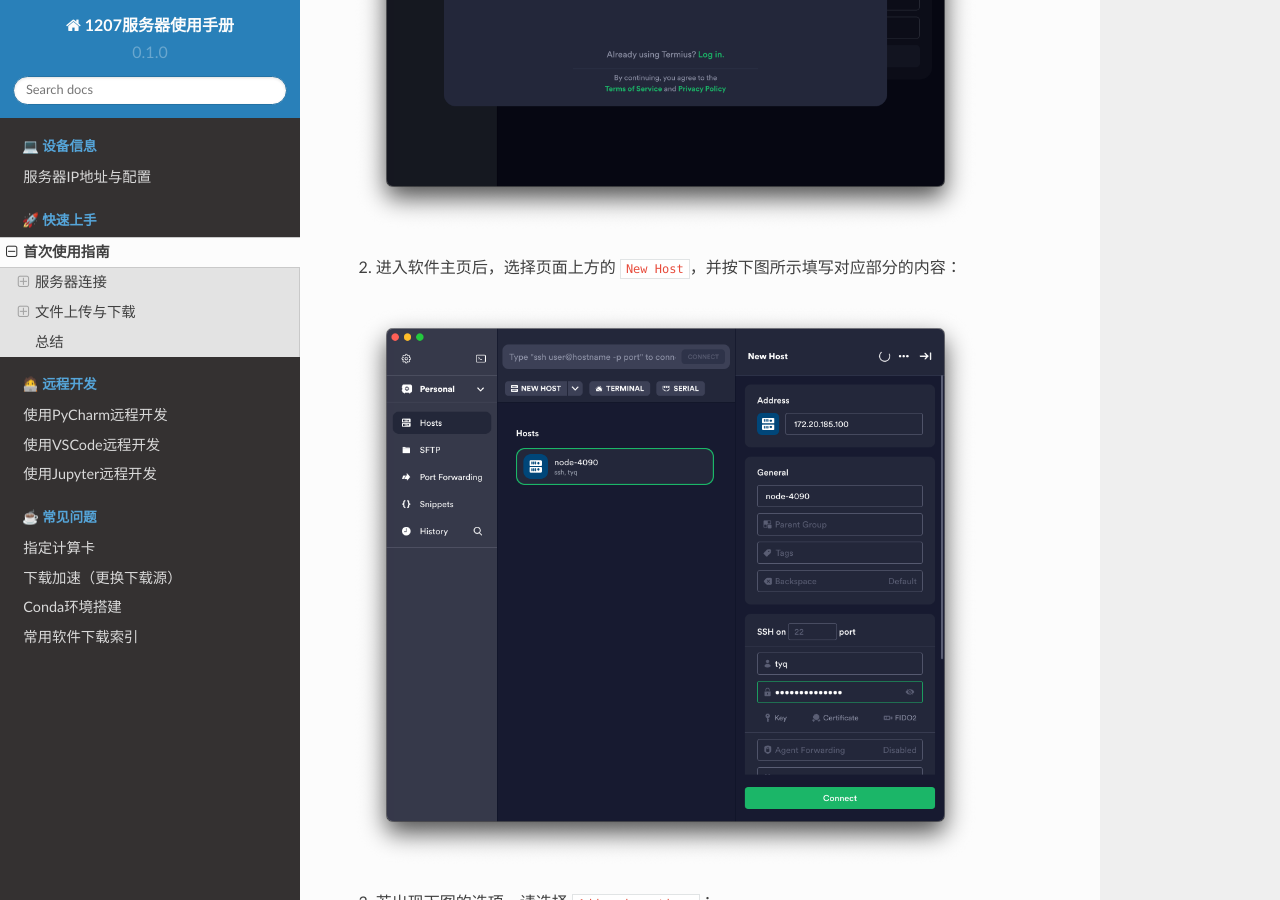
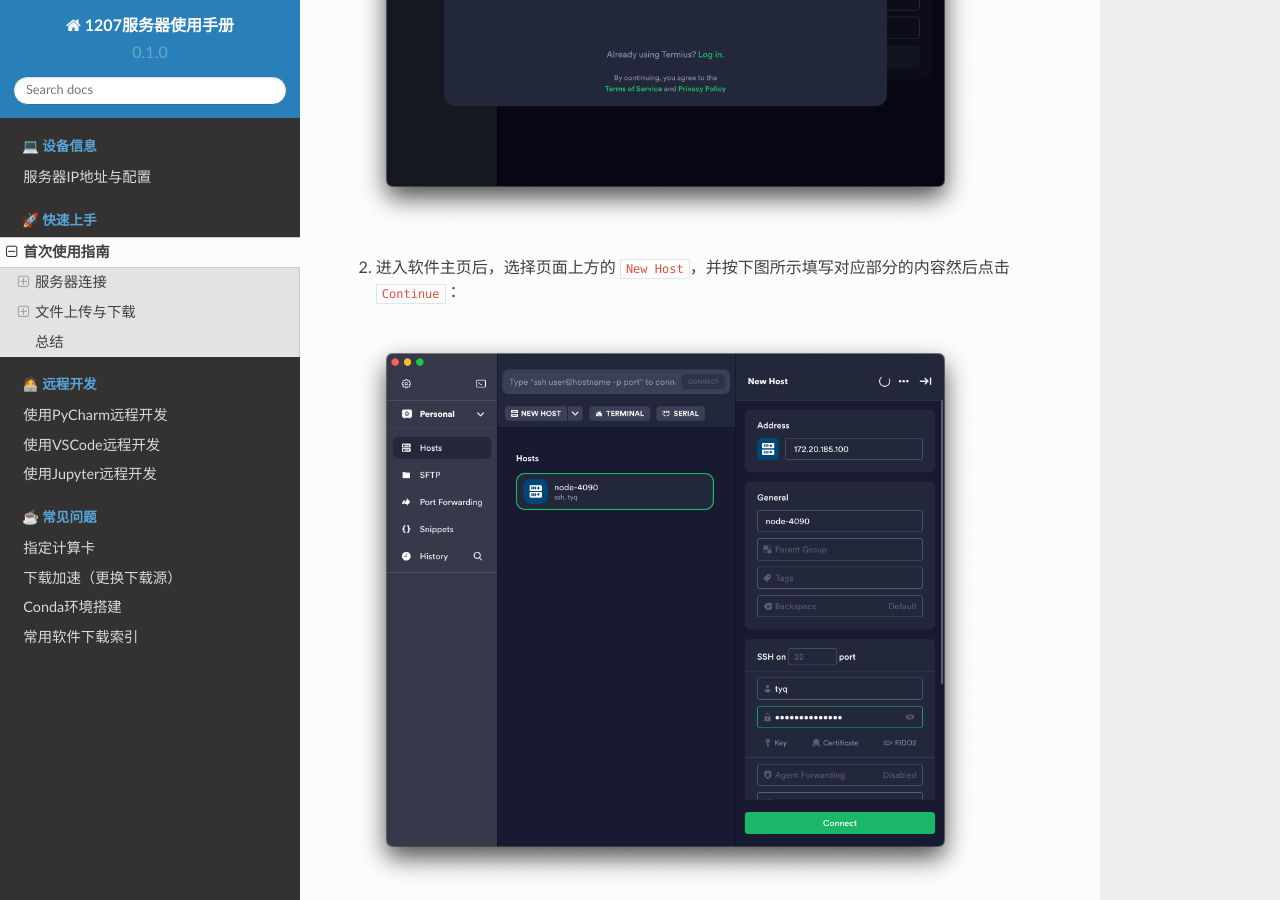
Before and after one commit to TangYuanqing/1207-server-docs, a Sphinx documentation site: the page built from docs/source/tutorial/first.rst, in a window 1280 px wide and 900 px high, scrolled down 4773 px. Built offline with Sphinx 7.4.7 and the Read the Docs theme 2.0.0, drawn with Linux system fonts in a browser that asks for light colours; cross-references to code outside the pages are shown as plain code.

Commit message:
Please enter the commit message for your changes. Lines starting with '#' will be ignored, and an empty message aborts the commit.
On branch main
Your branch is up to date with 'origin/main'.

Changes to be committed:
	modified:   docs/source/info.rst
	modified:   docs/source/remoteDev/pycharm.rst
	modified:   docs/source/tutorial/first.rst

```diff
--- a/docs/source/info.rst
+++ b/docs/source/info.rst
@@ -13,7 +13,7 @@
 - 内网地址: ``172.20.185.100``
 - 公网地址: ``47.100.130.127:12070``
 
-.. warning::
+.. attention::
     对于1203的同学，请使用如下内网地址：\ ``172.20.185.99:12070``
 
 硬件配置
@@ -37,7 +37,7 @@
 - 内网地址: ``172.20.185.101``
 - 公网地址: ``47.100.130.127:12071``
 
-.. warning::
+.. attention::
     对于1203的同学，请使用如下内网地址：\ ``172.20.185.99:12071``
 
 硬件配置
--- a/docs/source/remoteDev/pycharm.rst
+++ b/docs/source/remoteDev/pycharm.rst
@@ -16,7 +16,7 @@
 3. 若出现询问：确定要继续连接吗？，请选择确定。若没有出现，那么直接进行下一步操作：
 
 .. figure:: figures/pycharm3.png
-    :width: 90 %
+    :scale: 50 %
 
 4. IDE版本选择PyCharm的非EAP版本，项目目录选择你的项目，通常为 ``/home/你的名字/xxxxxxx`` ，项目提前上传至服务器，然后选择确定->启动IDE并连接->输入密码并选择永久连接确认：
 
--- a/docs/source/tutorial/first.rst
+++ b/docs/source/tutorial/first.rst
@@ -88,7 +88,7 @@
 .. figure:: figures/termius1.png
     :width: 90 %
 
-2. 进入软件主页后，选择页面上方的 ``New Host``，并按下图所示填写对应部分的内容：
+2. 进入软件主页后，选择页面上方的 ``New Host``，并按下图所示填写对应部分的内容然后点击 :action:`Continue`：
 
 .. figure:: figures/termius2.png
     :width: 90 %
```
